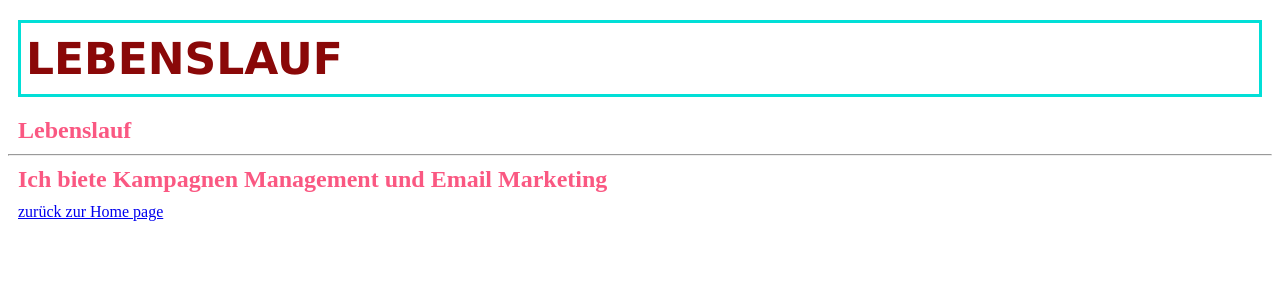
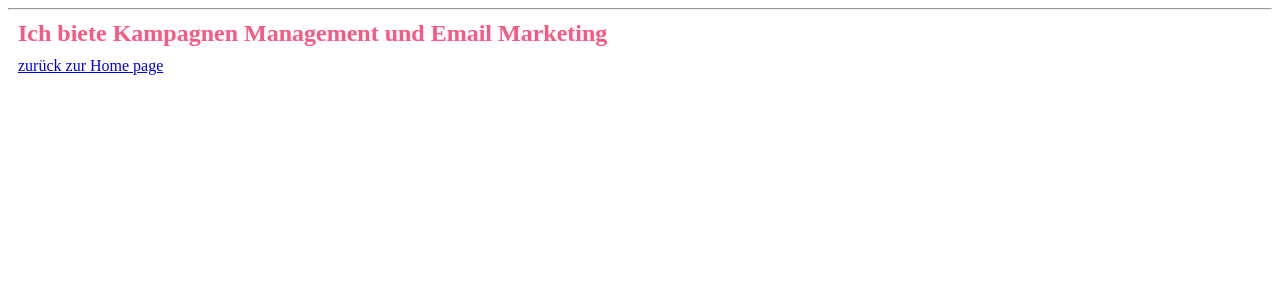
Before and after one commit to Lena231189/Lena231189.github.io, a Jekyll site: the page built from Lebenslauf.html, in a window 1280 px wide. Shown: the top 300 px of the page. Built offline with Jekyll 4.4.1, drawn with Linux system fonts in a browser that asks for light colours.

Commit message:
Update default.html

```diff
--- a/_layouts/default.html
+++ b/_layouts/default.html
@@ -6,8 +6,6 @@
   <link rel="stylesheet" href="/css/style.css" />
 </head>
 <body>
-  <h1>{{ site.title }}</h1>
-  <h2>{{ page.title }}</h2>
   <hr/>
   {{ content }}
   </body>
```
